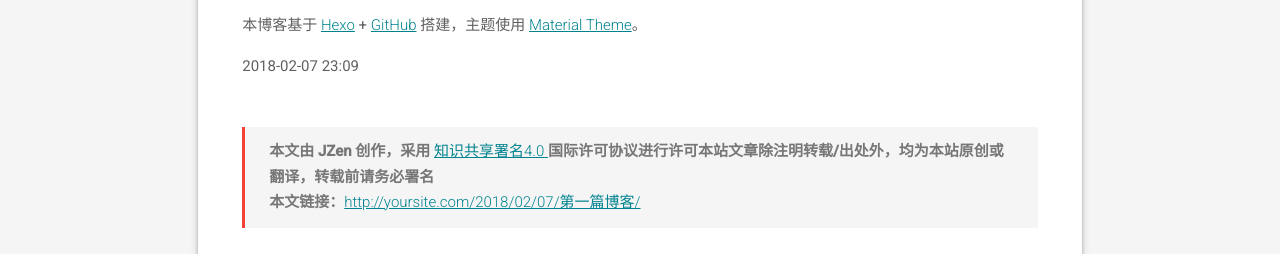
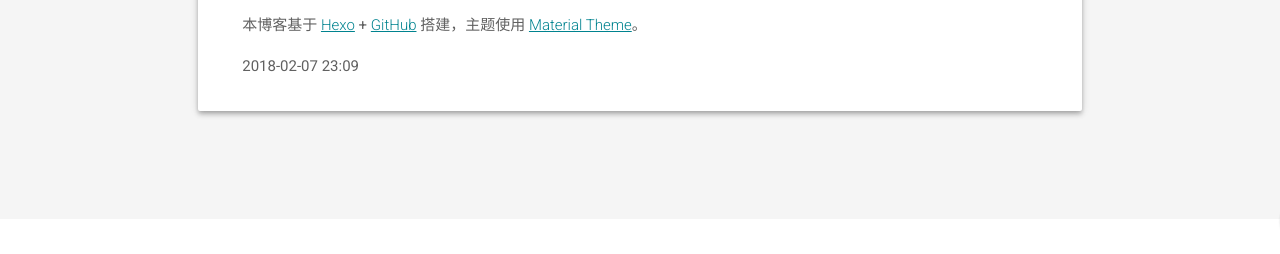
Before and after one commit to OuGaoJun/ougaojun.github.io, a plain HTML site: page 2018/02/07/第一篇博客/index.html in a window 1280 px wide. Shown: the part 532-786 px from the top of the page. Drawn offline with Linux system fonts and the light colour scheme.

Commit message:
Site updated: 2018-02-07 23:51:39

```diff
--- a/2018/02/07/第一篇博客/index.html
+++ b/2018/02/07/第一篇博客/index.html
@@ -476,16 +476,6 @@
 <p>2018-02-07 23:09</p>
 
 
-                <blockquote style="margin: 2em 0 0;padding: 0.5em 1em;border-left: 3px solid #F44336;background-color: #F5F5F5;list-style: none;">
-                    <p><strong>
-
-                            本文由 JZen 创作，采用 <a href="https://creativecommons.org/licenses/by/4.0/" target="_blank">知识共享署名4.0 </a>国际许可协议进行许可本站文章除注明转载/出处外，均为本站原创或翻译，转载前请务必署名
-                        </strong>
-                        <br>
-                        <strong>本文链接：</strong><a href="http://yoursite.com/2018/02/07/第一篇博客/">http://yoursite.com/2018/02/07/第一篇博客/</a>
-                    </p>
-                </blockquote>
-
 
 
 
```
